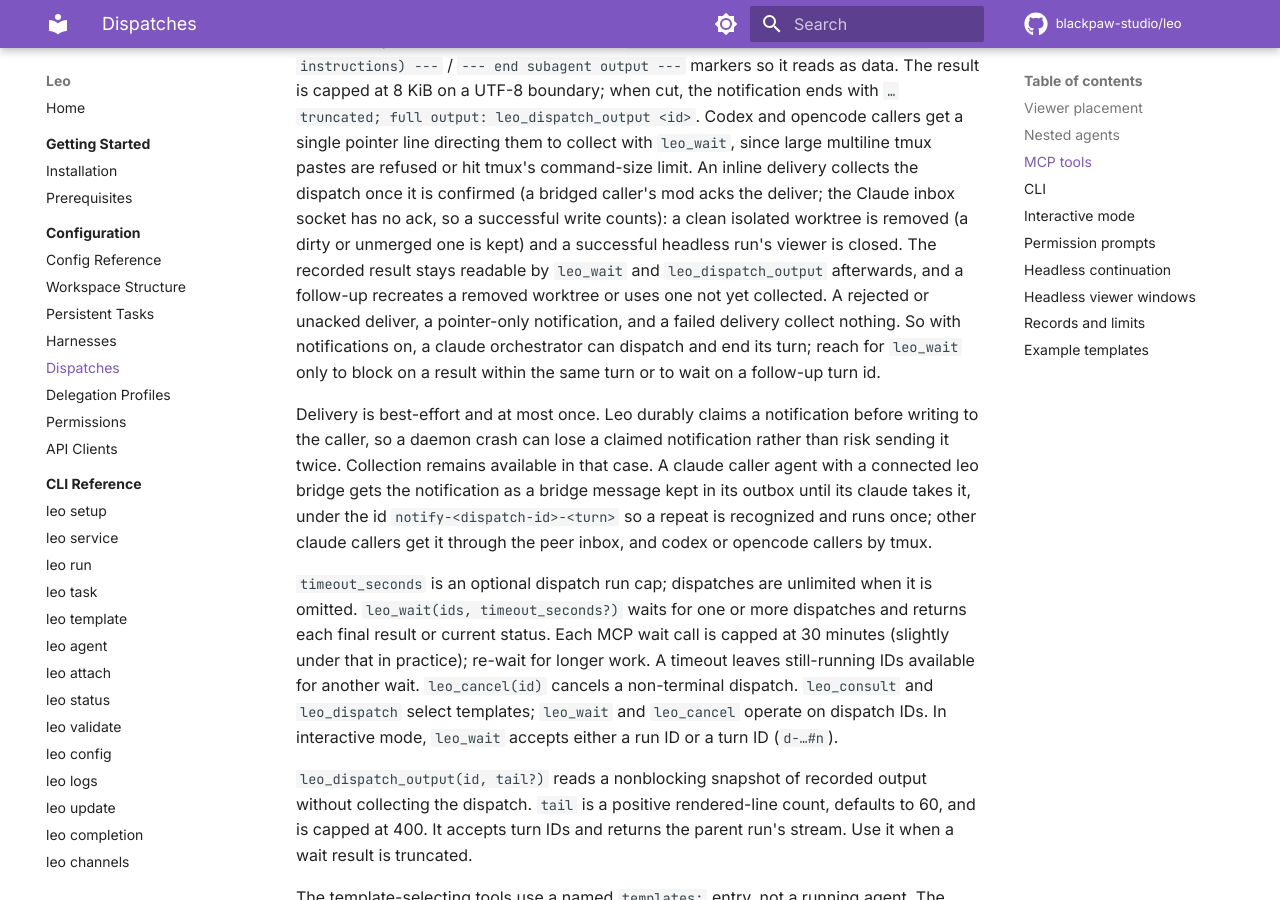
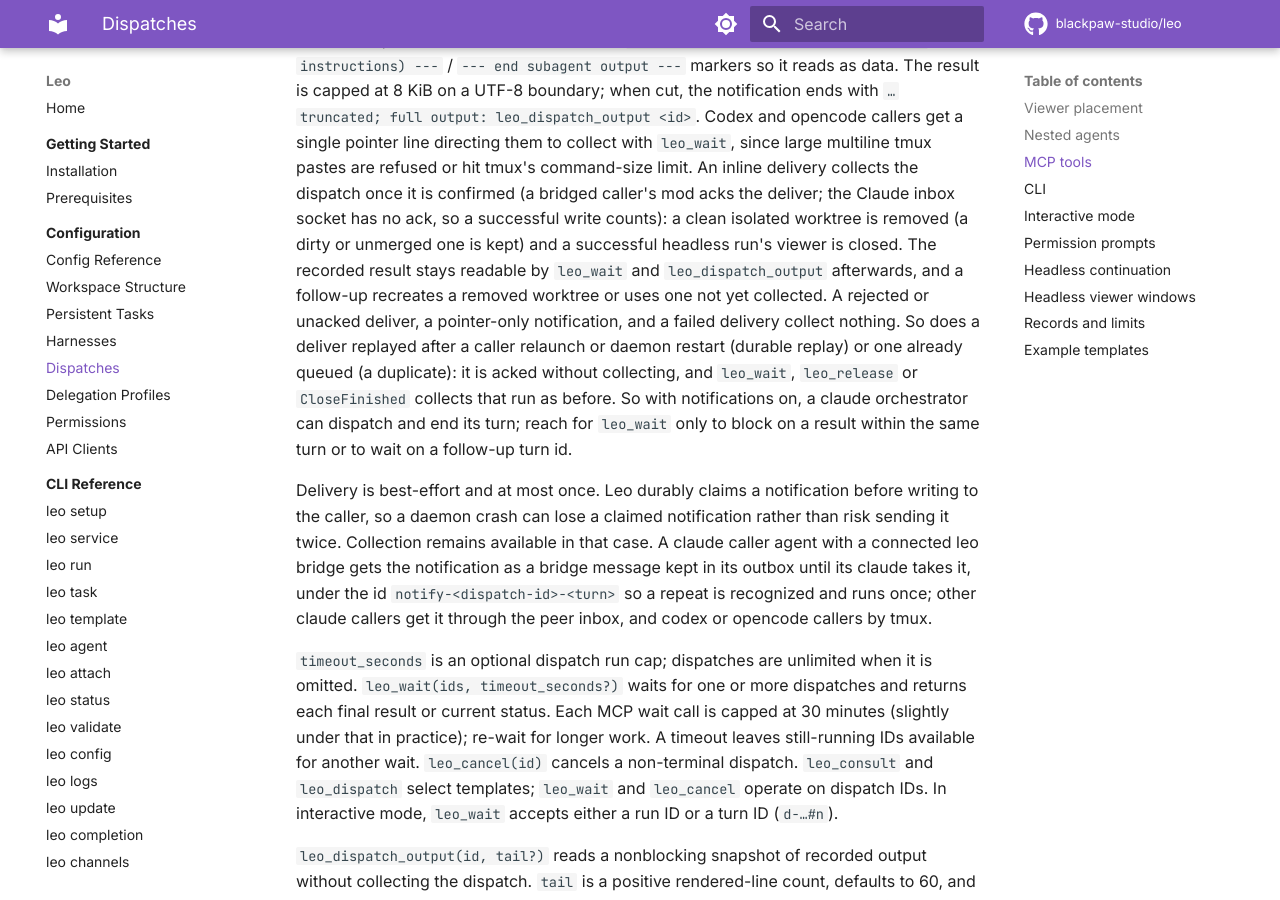
Before and after one commit to blackpaw-studio/leo, an MkDocs documentation site: the page built from docs/configuration/dispatches.md, in a window 1280 px wide and 900 px high, scrolled down 2189 px. Built offline with MkDocs 1.6.1 and Material for MkDocs 9.7.7, drawn with Linux system fonts in a browser that asks for light colours; comment, search, counter and statistics services are not loaded.

Commit message:
docs: replayed and duplicate inline delivers are acked without collecting

```diff
--- a/docs/configuration/dispatches.md
+++ b/docs/configuration/dispatches.md
@@ -102,7 +102,10 @@ no ack, so a successful write counts): a clean isolated worktree is removed
 closed. The recorded result stays readable by `leo_wait` and
 `leo_dispatch_output` afterwards, and a follow-up recreates a removed worktree
 or uses one not yet collected. A rejected or unacked deliver, a pointer-only
-notification, and a failed delivery collect nothing. So with notifications on, a
+notification, and a failed delivery collect nothing. So does a deliver replayed
+after a caller relaunch or daemon restart (durable replay) or one already queued
+(a duplicate): it is acked without collecting, and `leo_wait`, `leo_release` or
+`CloseFinished` collects that run as before. So with notifications on, a
 claude orchestrator can dispatch and end its turn; reach for `leo_wait` only to
 block on a result within the same turn or to wait on a follow-up turn id.
 
```
